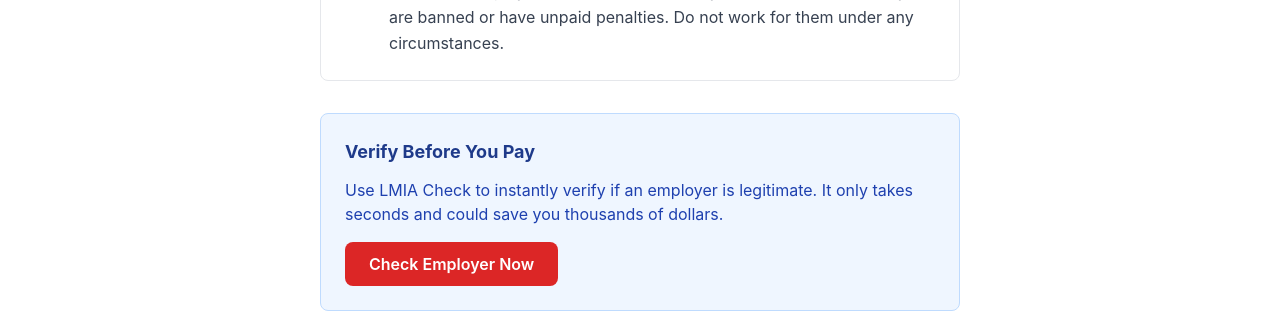
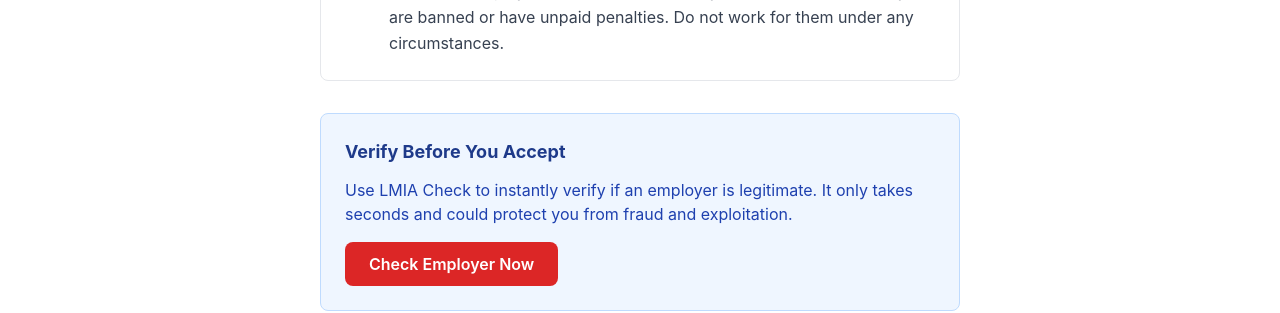
Before and after one commit to patnaikk/lmiaportal, a Next.js app: page /spot-lmia-fraud in a window 1280 px wide. Shown: the part 2300-2613 px from the top of the page. Built offline with nearby package versions, Linux system fonts and the light colour scheme.

Commit message:
Fix 'Verify Before You Pay' CTA — employees never pay for an LMIA
Changed heading to 'Verify Before You Accept' and updated body
to 'protect you from fraud and exploitation' — removing any
implication that the applicant pays anything.

Co-Authored-By: Claude Haiku 4.5 <noreply@anthropic.com>

```diff
--- a/app/spot-lmia-fraud/page.tsx
+++ b/app/spot-lmia-fraud/page.tsx
@@ -156,9 +156,9 @@ export default function SpotLmiaFraudPage() {
 
         {/* Call to action */}
         <div className="mt-8 bg-blue-50 border border-blue-200 rounded-lg p-6">
-          <h2 className="text-lg font-bold text-blue-900 mb-3">Verify Before You Pay</h2>
+          <h2 className="text-lg font-bold text-blue-900 mb-3">Verify Before You Accept</h2>
           <p className="text-blue-800 mb-4">
-            Use LMIA Check to instantly verify if an employer is legitimate. It only takes seconds and could save you thousands of dollars.
+            Use LMIA Check to instantly verify if an employer is legitimate. It only takes seconds and could protect you from fraud and exploitation.
           </p>
           <Link href="/check" className="inline-block px-6 py-2.5 bg-red-600 text-white font-semibold rounded-lg hover:bg-red-700 transition-colors">
             Check Employer Now
```
